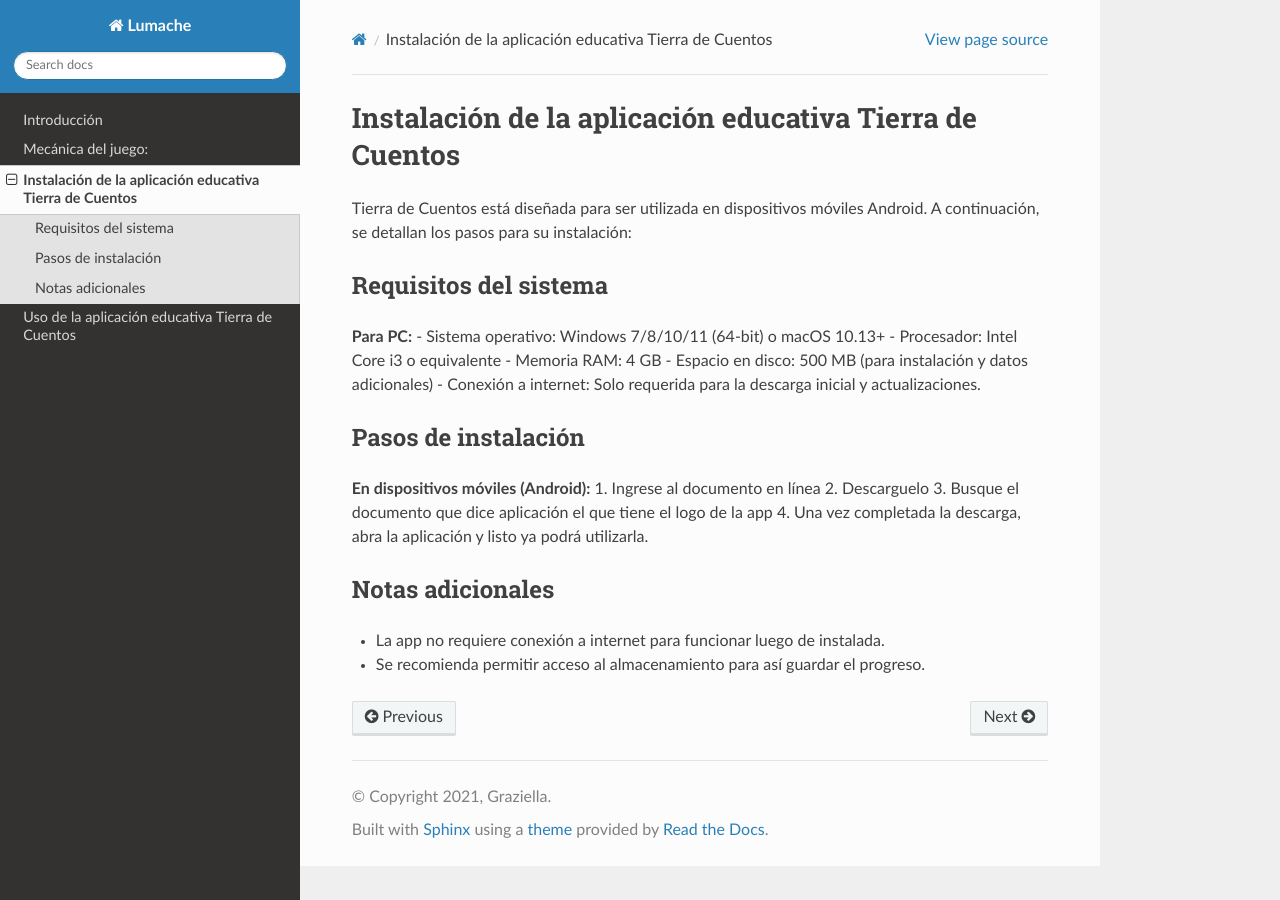
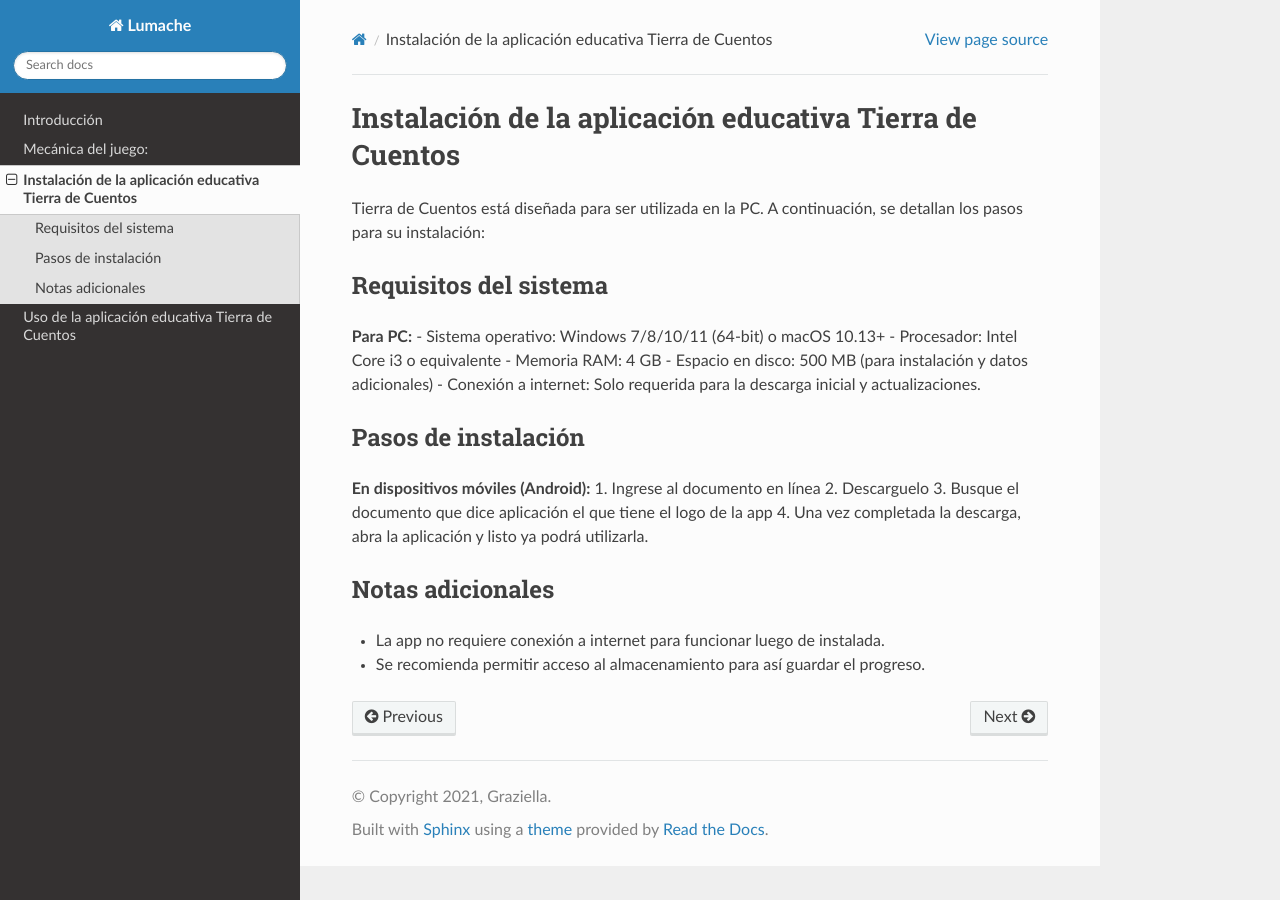
Before and after one commit to As-lhy1/AppEducativa_Tierra-de-cuentos-, a Sphinx documentation site: the page built from docs/source/instalacion.rst, in a window 1280 px wide. Built offline with Sphinx 7.4.7 and the Read the Docs theme 3.1.0, drawn with Linux system fonts in a browser that asks for light colours.

Commit message:
Update instalacion.rst
se cambio el sistema de android a PC

```diff
--- a/docs/source/instalacion.rst
+++ b/docs/source/instalacion.rst
@@ -1,7 +1,7 @@
 Instalación de la aplicación educativa Tierra de Cuentos
 =========================================================
 
-Tierra de Cuentos está diseñada para ser utilizada en dispositivos móviles Android. A continuación, se detallan los pasos para su instalación:
+Tierra de Cuentos está diseñada para ser utilizada en la PC. A continuación, se detallan los pasos para su instalación:
 
 Requisitos del sistema
 -----------------------
```
